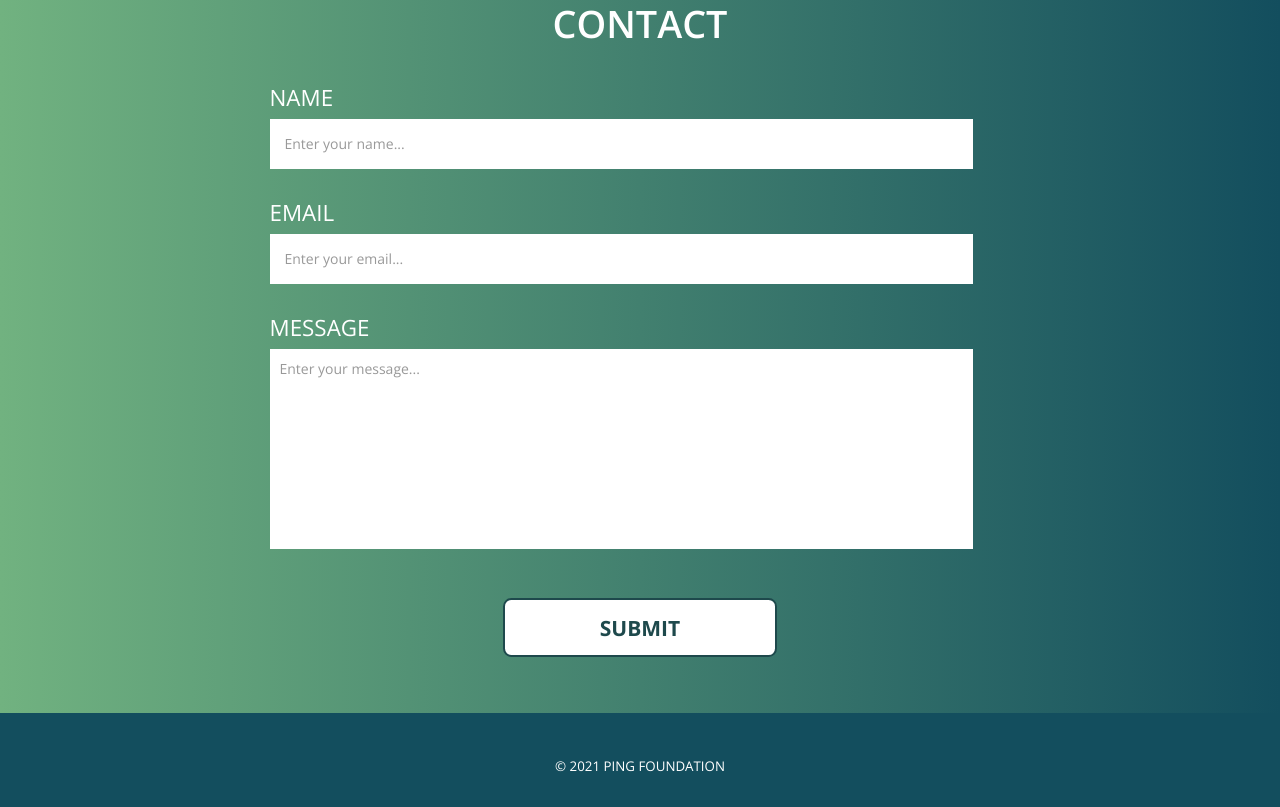
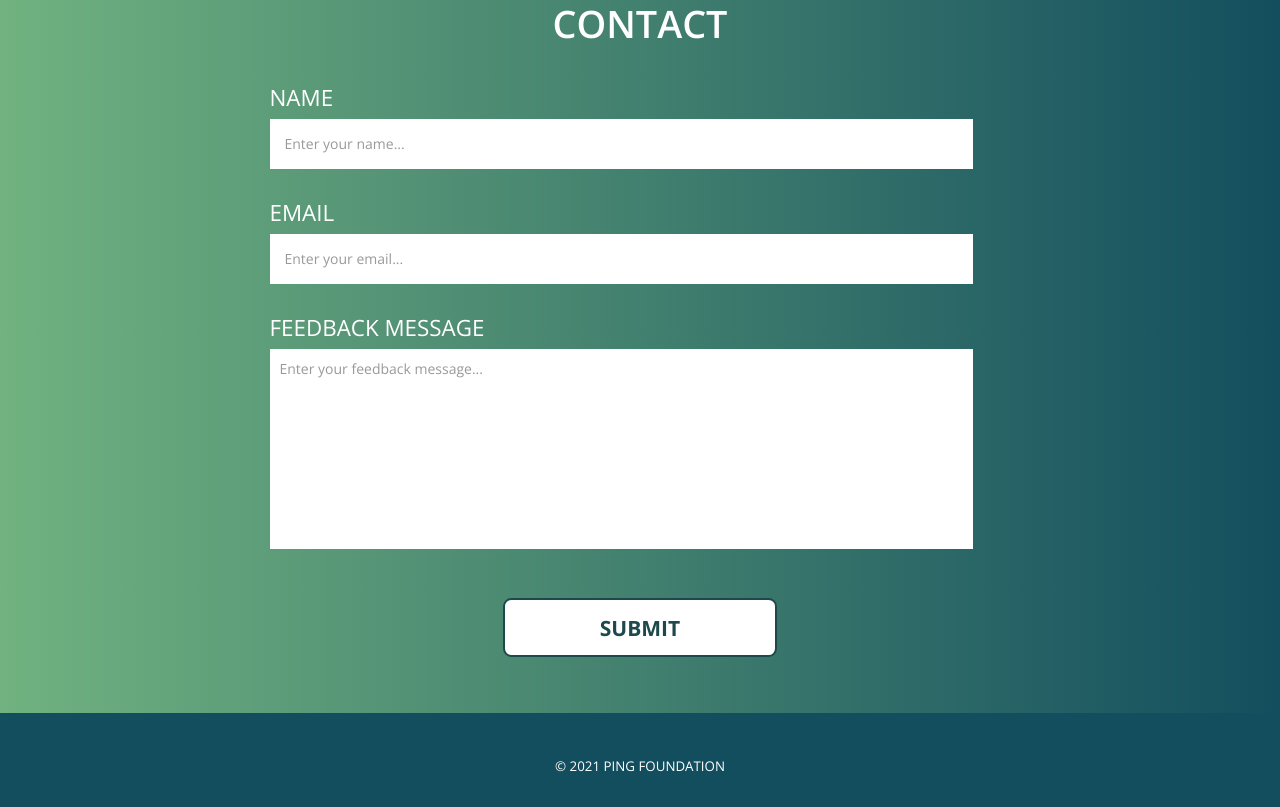
Before and after one commit to Ping-Foundation/Yeng-Website, a plain HTML site: page index.html in a window 1280 px wide. Shown: the part 5258-6065 px from the top of the page. Drawn offline with nearby package versions, Linux system fonts and the light colour scheme.

Commit message:
changed Message to Feedback Message

```diff
--- a/index.html
+++ b/index.html
@@ -617,8 +617,8 @@ License URL: http://creativecommons.org/licenses/by/3.0/
 						</span>
 					</p>
 					<p class="comment-form-author">
-						<label for="author">Message</label>
-						<textarea value="Enter your message..." name="message" onfocus="this.value = '';" onblur="if (this.value == '') {this.value = 'Message';}">Enter your message...</textarea>
+						<label for="author">Feedback Message</label>
+						<textarea value="Enter your feedback message..." name="feedback message" onfocus="this.value = '';" onblur="if (this.value == '') {this.value = 'Feedback Message';}">Enter your feedback message...</textarea>
 					</p>
 					<input name="submit" type="submit" id="submit" value="Submit">
 				</form>
```
